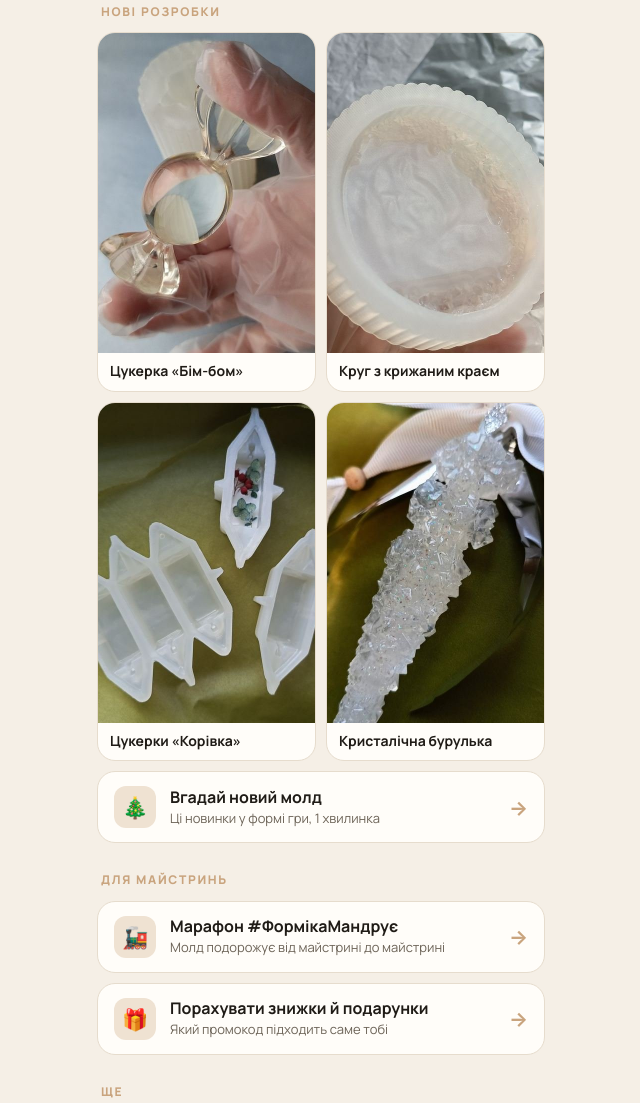
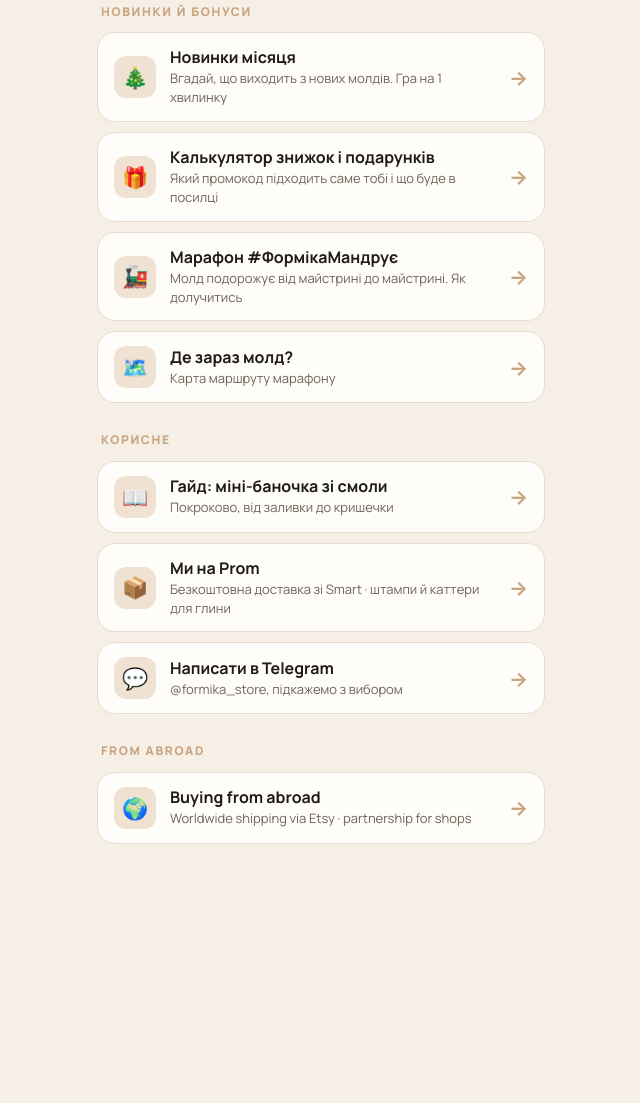
Before and after one commit to Mi-Ksuzi/formika-feeds, a plain HTML site: page links/index.html in a window 1280 px wide. Shown: the part 528-1631 px from the top of the page, without its empty margins (319-959 px from the left). After the commit the page ends 1404 px from the top, so only its background shows below. Drawn offline with Linux system fonts and the light colour scheme.

Commit message:
Links page: focus on tools for new and regular customers
Co-Authored-By: Claude Opus 5.5 <noreply@anthropic.com>
Claude-Session: https://claude.ai/code/session_01BgQ5wSDUceU35RVXDxzkbh

```diff
--- a/links/index.html
+++ b/links/index.html
@@ -72,38 +72,38 @@ h1{font-size:26px;font-weight:800;letter-spacing:.02em;margin:0}
     <a class="b main" href="https://formika.store/?utm_source=instagram&utm_medium=bio&utm_campaign=links">
       <span class="i">🛍️</span><span class="t"><b>Магазин молдів Formika</b><small>Усі форми, знижки від 2 молдів, подарунки в посилці</small></span><span class="ar">→</span></a>
 
-    <p class="sec">Нові розробки</p>
-    <div class="nw">
-      <a href="https://formika.store/shop/silikonoviy-mold-tsukerki-bim-bom-dlya-yalinkovoi-prikrasi-7-sm/?utm_source=instagram&utm_medium=bio&utm_campaign=new"><img src="../vgadai/img/NY-033.jpg" width="320" height="320" alt="Молд цукерки «Бім-бом»"><span>Цукерка «Бім-бом»</span></a>
-      <a href="https://formika.store/shop/silikonoviy-mold-krug-z-kristalichnim-kraem-dlya-yalinkovoi-prikrasi-7-sm/?utm_source=instagram&utm_medium=bio&utm_campaign=new"><img src="../vgadai/img/NY-032.jpg" width="320" height="320" alt="Молд «Круг» з кристалічним краєм"><span>Круг з крижаним краєм</span></a>
-      <a href="https://formika.store/shop/silikonoviy-mold-tsukerki-korivka-dlya-yalinkovih-prikras-3-formi-8-sm/?utm_source=instagram&utm_medium=bio&utm_campaign=new"><img src="../vgadai/img/NY-031.jpg" width="320" height="320" alt="Молд цукерок «Корівка»"><span>Цукерки «Корівка»</span></a>
-      <a href="https://formika.store/shop/silikonoviy-mold-dlya-yalinkovoi-prikrasi-kristalichna-burulka-118-sm/?utm_source=instagram&utm_medium=bio&utm_campaign=new"><img src="../vgadai/img/NY-022.jpg" width="320" height="320" alt="Молд «Кристалічна бурулька»"><span>Кристалічна бурулька</span></a>
-    </div>
+    <p class="sec">Новинки й бонуси</p>
 
     <a class="b" href="https://mi-ksuzi.github.io/formika-feeds/vgadai/?utm_source=instagram&utm_medium=bio">
-      <span class="i">🎄</span><span class="t"><b>Вгадай новий молд</b><small>Ці новинки у формі гри, 1 хвилинка</small></span><span class="ar">→</span></a>
+      <span class="i">🎄</span><span class="t"><b>Новинки місяця</b><small>Вгадай, що виходить з нових молдів. Гра на 1 хвилинку</small></span><span class="ar">→</span></a>
 
-    <p class="sec">Для майстринь</p>
+    <a class="b" href="https://mi-ksuzi.github.io/formika-feeds/bonusy.html?utm_source=instagram&utm_medium=bio">
+      <span class="i">🎁</span><span class="t"><b>Калькулятор знижок і подарунків</b><small>Який промокод підходить саме тобі і що буде в посилці</small></span><span class="ar">→</span></a>
 
     <a class="b" href="https://formika.store/formika-mandruie/?utm_source=instagram&utm_medium=bio&utm_campaign=links">
-      <span class="i">🚂</span><span class="t"><b>Марафон #ФормікаМандрує</b><small>Молд подорожує від майстрині до майстрині</small></span><span class="ar">→</span></a>
+      <span class="i">🚂</span><span class="t"><b>Марафон #ФормікаМандрує</b><small>Молд подорожує від майстрині до майстрині. Як долучитись</small></span><span class="ar">→</span></a>
 
-    <a class="b" href="https://mi-ksuzi.github.io/formika-feeds/bonusy.html?utm_source=instagram&utm_medium=bio">
-      <span class="i">🎁</span><span class="t"><b>Порахувати знижки й подарунки</b><small>Який промокод підходить саме тобі</small></span><span class="ar">→</span></a>
+    <a class="b" href="https://claude.ai/artifact/KvkHTPpuy5Ck8u9yASTjCt">
+      <span class="i">🗺️</span><span class="t"><b>Де зараз молд?</b><small>Карта маршруту марафону</small></span><span class="ar">→</span></a>
 
-    <p class="sec">Ще</p>
+    <p class="sec">Корисне</p>
+
+    <a class="b" href="https://formika.store/blog/How-to-make-a-mini-resin-jar/?utm_source=instagram&utm_medium=bio&utm_campaign=links">
+      <span class="i">📖</span><span class="t"><b>Гайд: міні-баночка зі смоли</b><small>Покроково, від заливки до кришечки</small></span><span class="ar">→</span></a>
 
     <a class="b" href="https://prom.ua/ua/c4184047-little-hobby-bus.html">
       <span class="i">📦</span><span class="t"><b>Ми на Prom</b><small>Безкоштовна доставка зі Smart · штампи й каттери для глини</small></span><span class="ar">→</span></a>
 
-    <a class="b" href="https://formika.store/blog/How-to-make-a-mini-resin-jar/?utm_source=instagram&utm_medium=bio&utm_campaign=links">
-      <span class="i">📖</span><span class="t"><b>Як зробити міні-баночку зі смоли</b><small>Покроковий гайд у блозі</small></span><span class="ar">→</span></a>
-
     <a class="b" href="https://t.me/formika_store">
       <span class="i">💬</span><span class="t"><b>Написати в Telegram</b><small>@formika_store, підкажемо з вибором</small></span><span class="ar">→</span></a>
+
+    <p class="sec">From abroad</p>
+
+    <a class="b" href="https://formika.store/eng/how-to-buy-from-abroad/?utm_source=instagram&utm_medium=bio&utm_campaign=links">
+      <span class="i">🌍</span><span class="t"><b>Buying from abroad</b><small>Worldwide shipping via Etsy · partnership for shops</small></span><span class="ar">→</span></a>
+
   </nav>
 
-  <p class="ft">Shopping from abroad? <a href="https://moldatelierofficial.etsy.com">Our Etsy shop →</a></p>
 </main>
 </body>
 </html>
```
